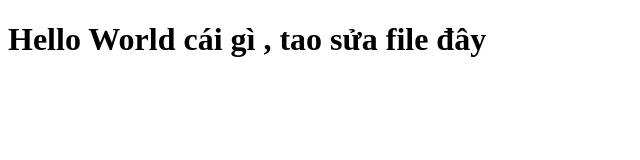
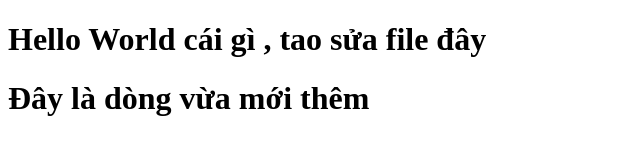
Before and after one commit to QuanHuynh123/test-git, a plain HTML site: page index.html in a window 1280 px wide. Shown: the whole page, without its empty margins (0-640 px from the left). Drawn offline with Linux system fonts and the light colour scheme.

Commit message:
Update index.html

```diff
--- a/index.html
+++ b/index.html
@@ -7,5 +7,6 @@
 </head>
 <body>
     <h1>Hello World  cái gì , tao sửa file đây</h1>
+    <h1>Đây là dòng vừa mới thêm</h1>
 </body>
 </html>
```
